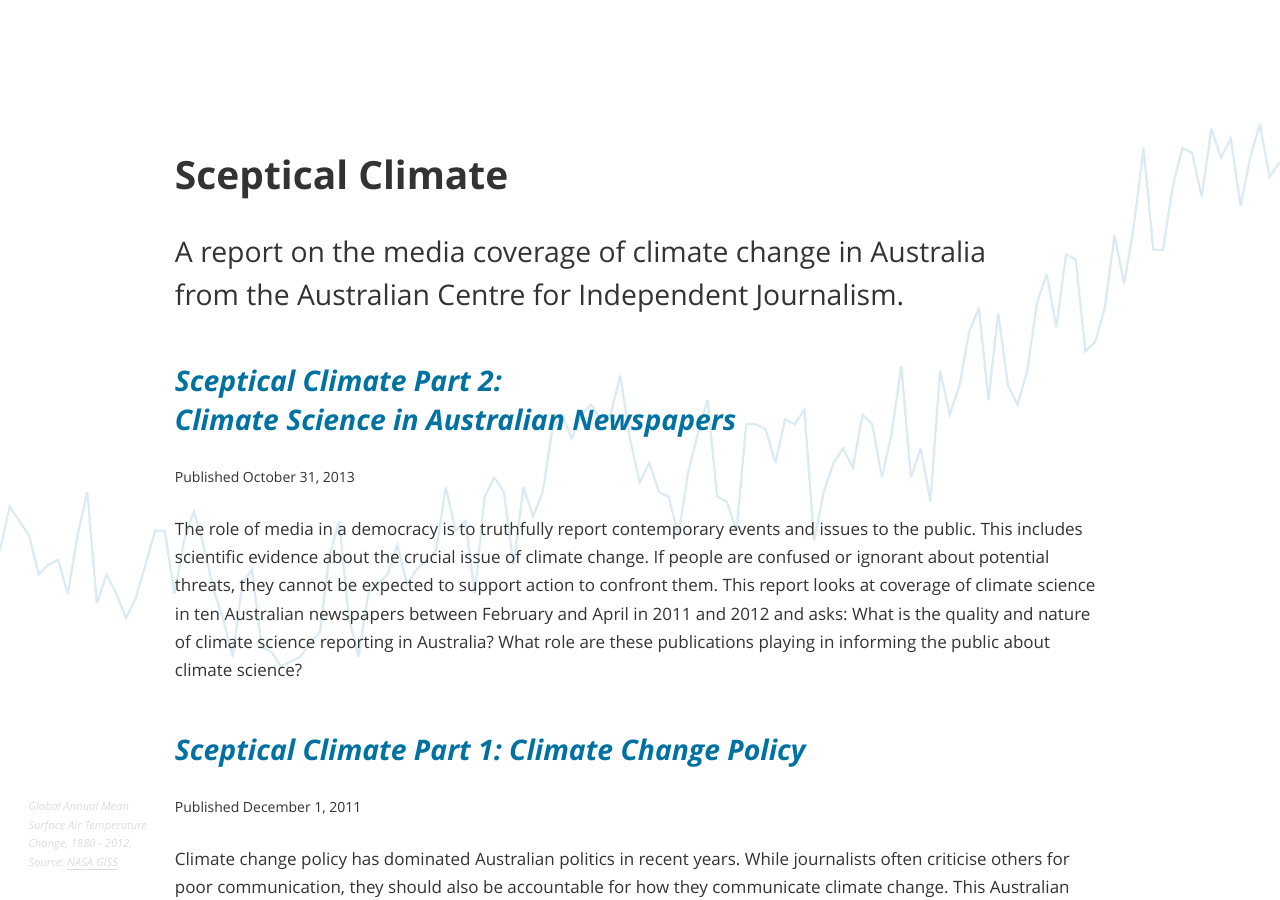
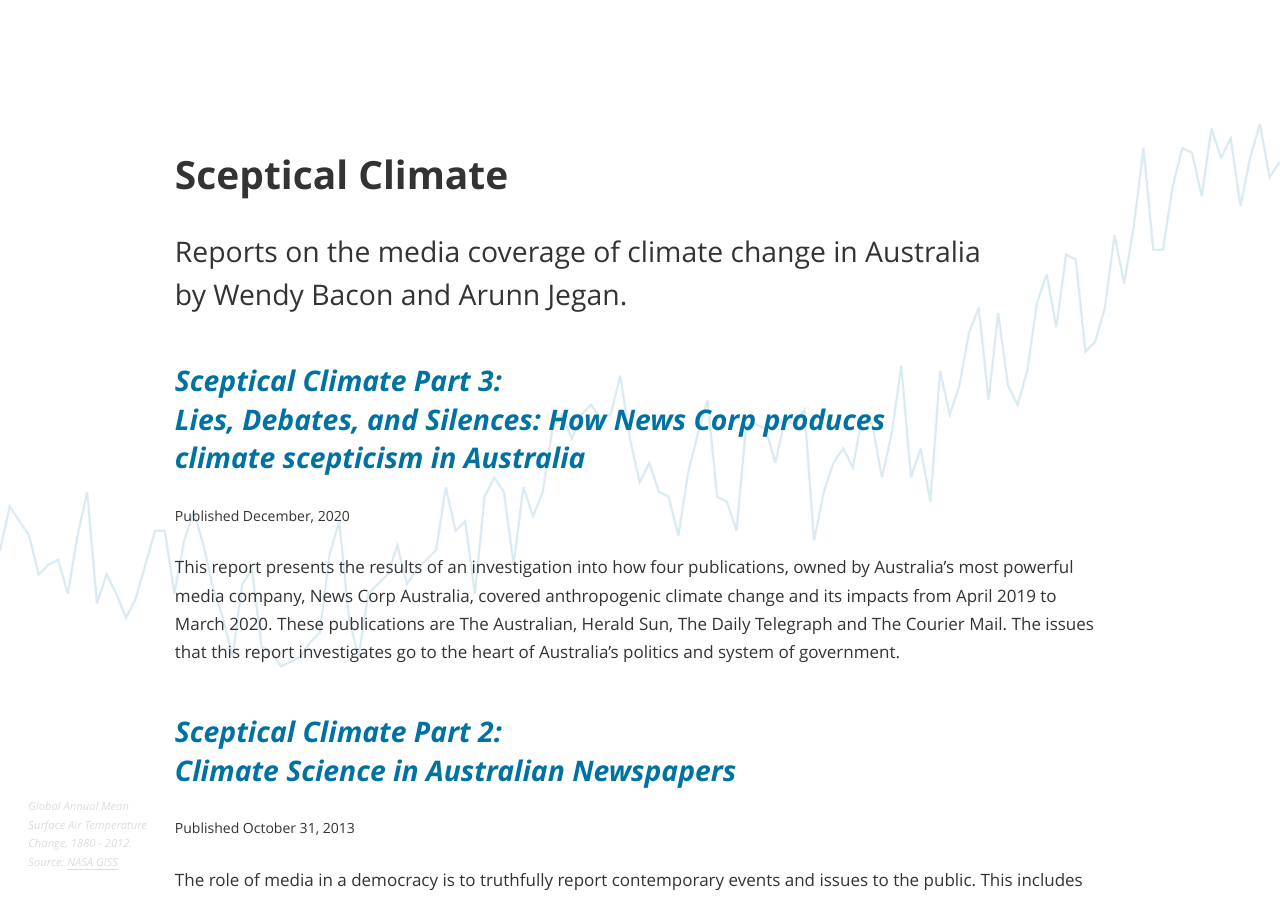
Before and after one commit to investigate/sceptical-climate, a Jekyll site: the page built from index.html, in a window 1280 px wide and 900 px high. Built offline with Jekyll 4.4.1, drawn with Linux system fonts in a browser that asks for light colours; nearby versions of some CDN libraries; Markdown is read by kramdown in place of the engine named in the settings.

Commit message:
Updated homepage to add Part 3

```diff
--- a/index.html
+++ b/index.html
@@ -4,12 +4,18 @@
 ---
 
 <h1>Sceptical Climate</h1>
-<p class="lede">A report on the media coverage of climate change in Australia from the Australian Centre for Independent Journalism.</p>
+<p class="lede">Reports on the media coverage of climate change in Australia by Wendy Bacon and Arunn Jegan.</p>
+
+<article class="h-entry">
+	<h2 class="p-name"><a href="{{ site.baseurl }}/part-3" class="u-url" title="Access Sceptical Climate Part 3: Lies, Debates, and Silences, published December 2020.">Sceptical Climate Part 3: <span>Lies, Debates, and Silences: How News Corp produces climate scepticism in Australia</span></a></h2>
+	<p><time class="dt-published supporting" datetime="2020-12-01">Published December, 2020</time></p>
+	<p class="p-summary">This report presents the results of an investigation into how four publications, owned by Australia’s most powerful media company, News Corp Australia, covered anthropogenic climate change and its impacts from April 2019 to March 2020. These publications are The Australian, Herald Sun, The Daily Telegraph and The Courier Mail. The issues that this report investigates go to the heart of Australia’s politics and system of government. </p>
+</article>
 
 <article class="h-entry">
 	<h2 class="p-name"><a href="{{ site.baseurl }}/part-2" class="u-url" title="Access Sceptical Climate Part 2, published October 31 2013.">Sceptical Climate Part 2: <span>Climate Science in Australian Newspapers</span></a></h2>
 	<p><time class="dt-published supporting" datetime="2013-10-31">Published October 31, 2013</time></p>
-	<p class="p-summary">The role of media in a democracy is to truthfully report contemporary events and issues to the public. This includes scientific evidence about the crucial issue of climate change. If people are confused or ignorant about potential threats, they cannot be expected to support action to confront them. This report looks at coverage of climate science in ten Australian newspapers between February and April in 2011 and 2012 and asks: What is the quality and nature of climate science reporting in Australia?  What role are these  publications playing in informing the public about climate science?</p>
+	<p class="p-summary">The role of media in a democracy is to truthfully report contemporary events and issues to the public. This includes scientific evidence about the crucial issue of climate change. If people are confused or ignorant about potential threats, they cannot be expected to support action to confront them. This report looks at coverage of climate science in ten Australian newspapers between February and April in 2011 and 2012 and asks: What is the quality and nature of climate science reporting in Australia? What role are these  publications playing in informing the public about climate science?</p>
 </article>
 
 <article class="h-entry"><h2 class="p-name"><a href="{{ site.baseurl }}/part-1" class="u-url" title="Access Sceptical Climate Part 1, published December 1 2011.">Sceptical Climate Part 1: Climate Change Policy</a></h2>
```
